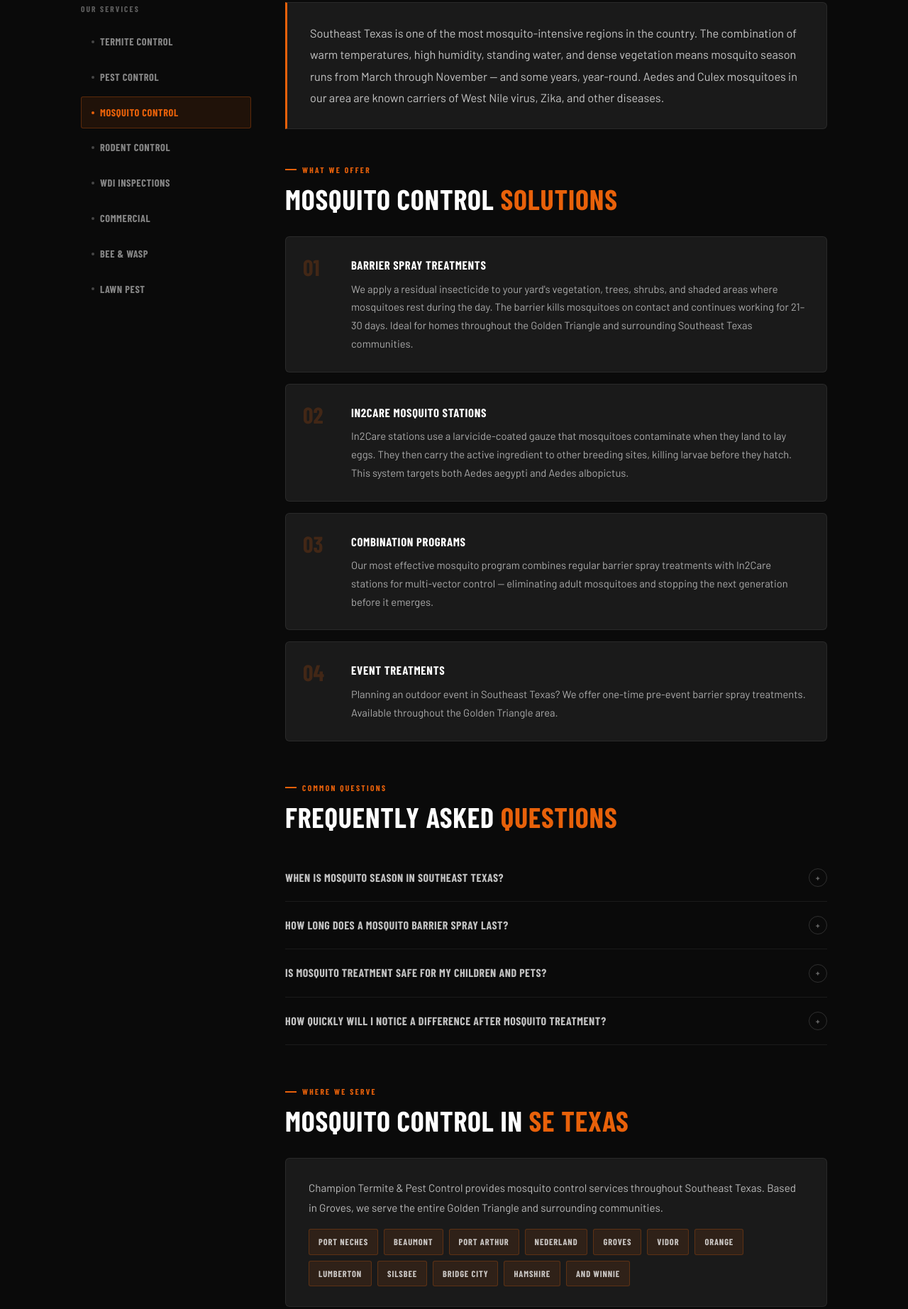
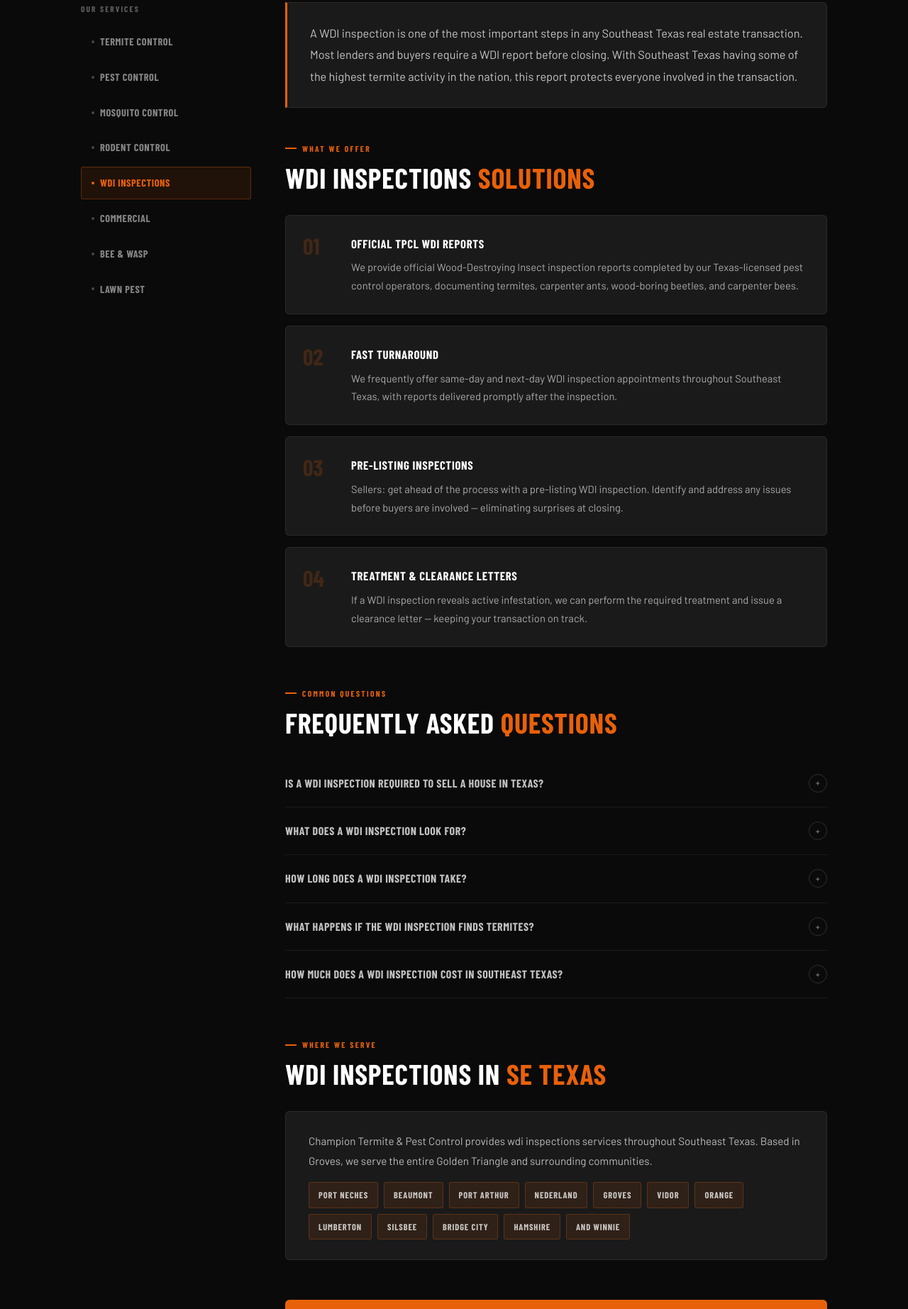
Before and after one commit to troypriddy-glitch/championtermiteandpest.com, a plain HTML site: page index.html in a window 1280 px wide. Shown: the part 889-2734 px from the top of the page at 71% size. Drawn offline with nearby package versions, Linux system fonts and the light colour scheme; a web font is replaced by a local one.

Commit message:
Add files via upload

```diff
--- a/index.html
+++ b/index.html
@@ -3,25 +3,25 @@
 <head>
 <meta charset="UTF-8"/>
 <meta name="viewport" content="width=device-width,initial-scale=1.0"/>
-<title>Mosquito Control Port Neches TX | Champion Termite & Pest Control</title>
-<meta name="description" content="Mosquito control in Beaumont, Port Arthur &amp; Southeast Texas. Monthly barrier spray treatments built for Gulf Coast humidity. Call 409-209-2091."/>
+<title>WDI Inspection Port Neches TX | Wood Destroying Insect Report | Champion</title>
+<meta name="description" content="WDI termite inspections for real estate closings in Beaumont, Port Arthur &amp; Southeast Texas. Same-day &amp; next-day service. Call 409-209-2091."/>
 <meta name="robots" content="index,follow"/>
-<link rel="canonical" href="https://championtermiteandpest.com/mosquito-control/"/>
+<link rel="canonical" href="https://championtermiteandpest.com/wdi-inspections/"/>
 <meta name="geo.region" content="US-TX"/>
 <meta name="geo.placename" content="Port Neches, Texas"/>
-<meta property="og:title" content="Mosquito Control Port Neches TX | Champion Termite & Pest Control"/>
-<meta property="og:description" content="Mosquito control in Beaumont, Port Arthur &amp; Southeast Texas. Monthly barrier spray treatments built for Gulf Coast humidity. Call 409-209-2091."/>
-<meta property="og:url" content="https://championtermiteandpest.com/mosquito-control/"/>
+<meta property="og:title" content="WDI Inspection Port Neches TX | Wood Destroying Insect Report | Champion"/>
+<meta property="og:description" content="WDI termite inspections for real estate closings in Beaumont, Port Arthur &amp; Southeast Texas. Same-day &amp; next-day service. Call 409-209-2091."/>
+<meta property="og:url" content="https://championtermiteandpest.com/wdi-inspections/"/>
 <script type="application/ld+json">{
   "@context": "https://schema.org",
   "@graph": [
     {
       "@type": "Service",
-      "@id": "https://championtermiteandpest.com/mosquito-control/#service",
-      "name": "Mosquito Control",
-      "serviceType": "Mosquito Control",
-      "url": "https://championtermiteandpest.com/mosquito-control/",
-      "description": "Southeast Texas mosquitoes aren't just annoying — they're a genuine health concern. Champion Termite & Pest Control uses barrier spray treatments and In2Care mosquito station systems to dramatically reduce mosquito populations across the Golden Triangle and Southeast Texas.",
+      "@id": "https://championtermiteandpest.com/wdi-inspections/#service",
+      "name": "WDI Inspections",
+      "serviceType": "WDI Inspections",
+      "url": "https://championtermiteandpest.com/wdi-inspections/",
+      "description": "Champion Termite & Pest Control provides official Wood-Destroying Insect (WDI) inspection reports for real estate transactions throughout Southeast Texas — with fast turnaround times for buyers, sellers, and real estate agents in the Golden Triangle and Southeast Texas.",
       "provider": {
         "@type": "LocalBusiness",
         "@id": "https://championtermiteandpest.com/#business",
@@ -100,8 +100,8 @@
         {
           "@type": "ListItem",
           "position": 2,
-          "name": "Mosquito Control",
-          "item": "https://championtermiteandpest.com/mosquito-control/"
+          "name": "WDI Inspections",
+          "item": "https://championtermiteandpest.com/wdi-inspections/"
         }
       ]
     }
@@ -273,7 +273,7 @@ footer{background:var(--blk);border-top:1px solid rgba(255,255,255,.06);padding:
   <div class="wrap">
     <a href="/">Home</a><span class="bc-sep">›</span>
     <a href="/#services">Services</a><span class="bc-sep">›</span>
-    <span class="bc-current">Mosquito Control</span>
+    <span class="bc-current">WDI Inspections</span>
   </div>
 </nav>
 <section class="svc-hero">
@@ -284,17 +284,17 @@ footer{background:var(--blk);border-top:1px solid rgba(255,255,255,.06);padding:
       <div>
         <div class="svc-eyebrow">Southeast Texas · Serving the Golden Triangle Since 2019</div>
         <h1 class="svc-h1">
-          <span class="l1">Mosquito Control</span>
-          <span class="l2">Southeast Texas</span>
-          <span class="l3">& Golden Triangle</span>
+          <span class="l1">WDI Inspections</span>
+          <span class="l2">Real Estate</span>
+          <span class="l3">Southeast Texas</span>
         </h1>
-        <p class="svc-desc">Southeast Texas mosquitoes aren't just annoying — they're a genuine health concern. Champion Termite & Pest Control uses barrier spray treatments and In2Care mosquito station systems to dramatically reduce mosquito populations across the Golden Triangle and Southeast Texas.</p>
+        <p class="svc-desc">Champion Termite & Pest Control provides official Wood-Destroying Insect (WDI) inspection reports for real estate transactions throughout Southeast Texas — with fast turnaround times for buyers, sellers, and real estate agents in the Golden Triangle and Southeast Texas.</p>
         <div class="svc-ctas">
           <a href="tel:4092092091" class="btn-or">📞 Call 409-209-2091</a>
           <a href="/#services" class="btn-ghost">All Services →</a>
         </div>
       </div>
-      <div class="svc-hero-icon" aria-hidden="true">🦟</div>
+      <div class="svc-hero-icon" aria-hidden="true">📋</div>
     </div>
   </div>
 </section>
@@ -313,44 +313,44 @@ footer{background:var(--blk);border-top:1px solid rgba(255,255,255,.06);padding:
       <h4>Our Services</h4>
       <ul><li><a href="/termite-control/">Termite Control</a></li>
 <li><a href="/pest-control/">Pest Control</a></li>
-<li><a href="/mosquito-control/"class="active">Mosquito Control</a></li>
+<li><a href="/mosquito-control/">Mosquito Control</a></li>
 <li><a href="/rodent-control/">Rodent Control</a></li>
-<li><a href="/wdi-inspections/">WDI Inspections</a></li>
+<li><a href="/wdi-inspections/"class="active">WDI Inspections</a></li>
 <li><a href="/commercial-pest-control/">Commercial</a></li>
 <li><a href="/bee-wasp-removal/">Bee & Wasp</a></li>
 <li><a href="/lawn-pest-treatments/">Lawn Pest</a></li></ul>
     </aside>
     <main class="content-area">
-      <div class="intro-block"><p>Southeast Texas is one of the most mosquito-intensive regions in the country. The combination of warm temperatures, high humidity, standing water, and dense vegetation means mosquito season runs from March through November — and some years, year-round. Aedes and Culex mosquitoes in our area are known carriers of West Nile virus, Zika, and other diseases.</p></div>
+      <div class="intro-block"><p>A WDI inspection is one of the most important steps in any Southeast Texas real estate transaction. Most lenders and buyers require a WDI report before closing. With Southeast Texas having some of the highest termite activity in the nation, this report protects everyone involved in the transaction.</p></div>
       <div class="section-label">What We Offer</div>
-      <h2 class="section-title">Mosquito Control <em>Solutions</em></h2>
+      <h2 class="section-title">WDI Inspections <em>Solutions</em></h2>
       <div class="treats">
       <div class="treat-card">
         <div class="treat-num">01</div>
         <div>
-          <h3>Barrier Spray Treatments</h3>
-          <p>We apply a residual insecticide to your yard's vegetation, trees, shrubs, and shaded areas where mosquitoes rest during the day. The barrier kills mosquitoes on contact and continues working for 21–30 days. Ideal for homes throughout the Golden Triangle and surrounding Southeast Texas communities.</p>
+          <h3>Official TPCL WDI Reports</h3>
+          <p>We provide official Wood-Destroying Insect inspection reports completed by our Texas-licensed pest control operators, documenting termites, carpenter ants, wood-boring beetles, and carpenter bees.</p>
         </div>
       </div>
       <div class="treat-card">
         <div class="treat-num">02</div>
         <div>
-          <h3>In2Care Mosquito Stations</h3>
-          <p>In2Care stations use a larvicide-coated gauze that mosquitoes contaminate when they land to lay eggs. They then carry the active ingredient to other breeding sites, killing larvae before they hatch. This system targets both Aedes aegypti and Aedes albopictus.</p>
+          <h3>Fast Turnaround</h3>
+          <p>We frequently offer same-day and next-day WDI inspection appointments throughout Southeast Texas, with reports delivered promptly after the inspection.</p>
         </div>
       </div>
       <div class="treat-card">
         <div class="treat-num">03</div>
         <div>
-          <h3>Combination Programs</h3>
-          <p>Our most effective mosquito program combines regular barrier spray treatments with In2Care stations for multi-vector control — eliminating adult mosquitoes and stopping the next generation before it emerges.</p>
+          <h3>Pre-Listing Inspections</h3>
+          <p>Sellers: get ahead of the process with a pre-listing WDI inspection. Identify and address any issues before buyers are involved — eliminating surprises at closing.</p>
         </div>
       </div>
       <div class="treat-card">
         <div class="treat-num">04</div>
         <div>
-          <h3>Event Treatments</h3>
-          <p>Planning an outdoor event in Southeast Texas? We offer one-time pre-event barrier spray treatments. Available throughout the Golden Triangle area.</p>
+          <h3>Treatment & Clearance Letters</h3>
+          <p>If a WDI inspection reveals active infestation, we can perform the required treatment and issue a clearance letter — keeping your transaction on track.</p>
         </div>
       </div></div>
       <div class="section-label">Common Questions</div>
@@ -359,47 +359,55 @@ footer{background:var(--blk);border-top:1px solid rgba(255,255,255,.06);padding:
         <div class="faq-list" itemscope itemtype="https://schema.org/FAQPage">
         <div class="faq-item" itemprop="mainEntity" itemscope itemtype="https://schema.org/Question">
           <div class="faq-q" onclick="faq(this)" role="button" aria-expanded="false">
-            <span itemprop="name">When is mosquito season in Southeast Texas?</span><span class="faq-ico">+</span>
+            <span itemprop="name">Is a WDI inspection required to sell a house in Texas?</span><span class="faq-ico">+</span>
           </div>
           <div class="faq-a"><div class="faq-a-in" itemprop="acceptedAnswer" itemscope itemtype="https://schema.org/Answer">
-            <span itemprop="text">Mosquito season in Port Neches and Southeast Texas typically runs March through November, with peak activity June through September. Our mild Gulf Coast winters mean activity can occur year-round during warm spells.</span>
+            <span itemprop="text">A WDI inspection is not legally required by Texas law, but is required by most mortgage lenders — including FHA, VA, and conventional loans. Even in cash transactions, most buyers request one as standard due diligence in Southeast Texas.</span>
           </div></div>
         </div>
         <div class="faq-item" itemprop="mainEntity" itemscope itemtype="https://schema.org/Question">
           <div class="faq-q" onclick="faq(this)" role="button" aria-expanded="false">
-            <span itemprop="name">How long does a mosquito barrier spray last?</span><span class="faq-ico">+</span>
+            <span itemprop="name">What does a WDI inspection look for?</span><span class="faq-ico">+</span>
           </div>
           <div class="faq-a"><div class="faq-a-in" itemprop="acceptedAnswer" itemscope itemtype="https://schema.org/Answer">
-            <span itemprop="text">Our barrier spray treatments typically provide 21–30 days of protection. We recommend monthly treatments during peak season for continuous protection throughout mosquito season.</span>
+            <span itemprop="text">Our WDI inspectors look for evidence of subterranean termites, drywood termites, carpenter ants, and wood-boring beetles in all accessible areas including the foundation, interior visible wood, attic, and exterior.</span>
           </div></div>
         </div>
         <div class="faq-item" itemprop="mainEntity" itemscope itemtype="https://schema.org/Question">
           <div class="faq-q" onclick="faq(this)" role="button" aria-expanded="false">
-            <span itemprop="name">Is mosquito treatment safe for my children and pets?</span><span class="faq-ico">+</span>
+            <span itemprop="name">How long does a WDI inspection take?</span><span class="faq-ico">+</span>
           </div>
           <div class="faq-a"><div class="faq-a-in" itemprop="acceptedAnswer" itemscope itemtype="https://schema.org/Answer">
-            <span itemprop="text">Yes. We use EPA-registered products. After application, keep children and pets off treated areas until fully dried — typically 30–60 minutes. Once dry, treated areas are safe for normal use.</span>
+            <span itemprop="text">A WDI inspection for a typical Southeast Texas home takes 30–60 minutes. Reports are delivered promptly after the inspection — often same day.</span>
           </div></div>
         </div>
         <div class="faq-item" itemprop="mainEntity" itemscope itemtype="https://schema.org/Question">
           <div class="faq-q" onclick="faq(this)" role="button" aria-expanded="false">
-            <span itemprop="name">How quickly will I notice a difference after mosquito treatment?</span><span class="faq-ico">+</span>
+            <span itemprop="name">What happens if the WDI inspection finds termites?</span><span class="faq-ico">+</span>
           </div>
           <div class="faq-a"><div class="faq-a-in" itemprop="acceptedAnswer" itemscope itemtype="https://schema.org/Answer">
-            <span itemprop="text">Most customers notice a significant reduction in mosquito activity within 24–48 hours of treatment. For In2Care stations, population reduction builds over 4–6 weeks as breeding cycles are disrupted.</span>
+            <span itemprop="text">If we find active wood-destroying insects, we document the species, location, and extent of infestation. We can provide a treatment proposal and, upon completion, issue a clearance letter to satisfy your lender's requirements.</span>
+          </div></div>
+        </div>
+        <div class="faq-item" itemprop="mainEntity" itemscope itemtype="https://schema.org/Question">
+          <div class="faq-q" onclick="faq(this)" role="button" aria-expanded="false">
+            <span itemprop="name">How much does a WDI inspection cost in Southeast Texas?</span><span class="faq-ico">+</span>
+          </div>
+          <div class="faq-a"><div class="faq-a-in" itemprop="acceptedAnswer" itemscope itemtype="https://schema.org/Answer">
+            <span itemprop="text">Call us at 409-209-2091 for current pricing throughout Southeast Texas, and surrounding areas. We offer competitive rates and fast service.</span>
           </div></div>
         </div></div>
       </div>
       <div class="section-label">Where We Serve</div>
-      <h2 class="section-title">Mosquito Control in <em>SE Texas</em></h2>
+      <h2 class="section-title">WDI Inspections in <em>SE Texas</em></h2>
       <div class="area-block">
-        <p>Champion Termite &amp; Pest Control provides mosquito control services throughout Southeast Texas. Based in Groves, we serve the entire Golden Triangle and surrounding communities.</p>
+        <p>Champion Termite &amp; Pest Control provides wdi inspections services throughout Southeast Texas. Based in Groves, we serve the entire Golden Triangle and surrounding communities.</p>
         <div class="cities-wrap">
           <span class="city-tag">Port Neches</span><span class="city-tag">Beaumont</span><span class="city-tag">Port Arthur</span><span class="city-tag">Nederland</span><span class="city-tag">Groves</span><span class="city-tag">Vidor</span><span class="city-tag">Orange</span><span class="city-tag">Lumberton</span><span class="city-tag">Silsbee</span><span class="city-tag">Bridge City</span><span class="city-tag">Hamshire</span><span class="city-tag">and Winnie</span>
         </div>
       </div>
       <div class="cta-box">
-        <h3>Get a Free Mosquito Control Quote</h3>
+        <h3>Schedule a WDI Inspection</h3>
         <p>Call now for fast, professional service anywhere in Southeast Texas. Same-day appointments frequently available.</p>
         <a href="tel:4092092091" class="btn-wh">📞 Call 409-209-2091</a>
       </div>
```
